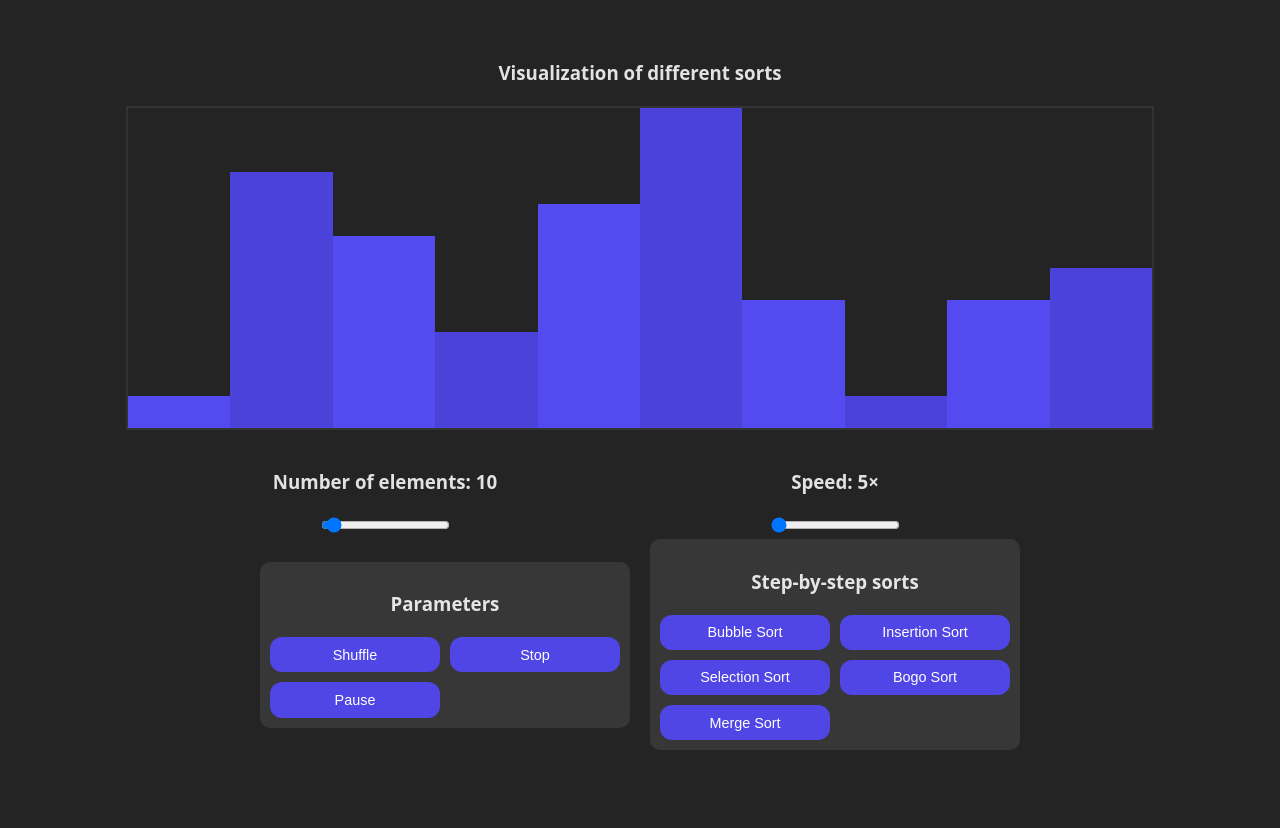
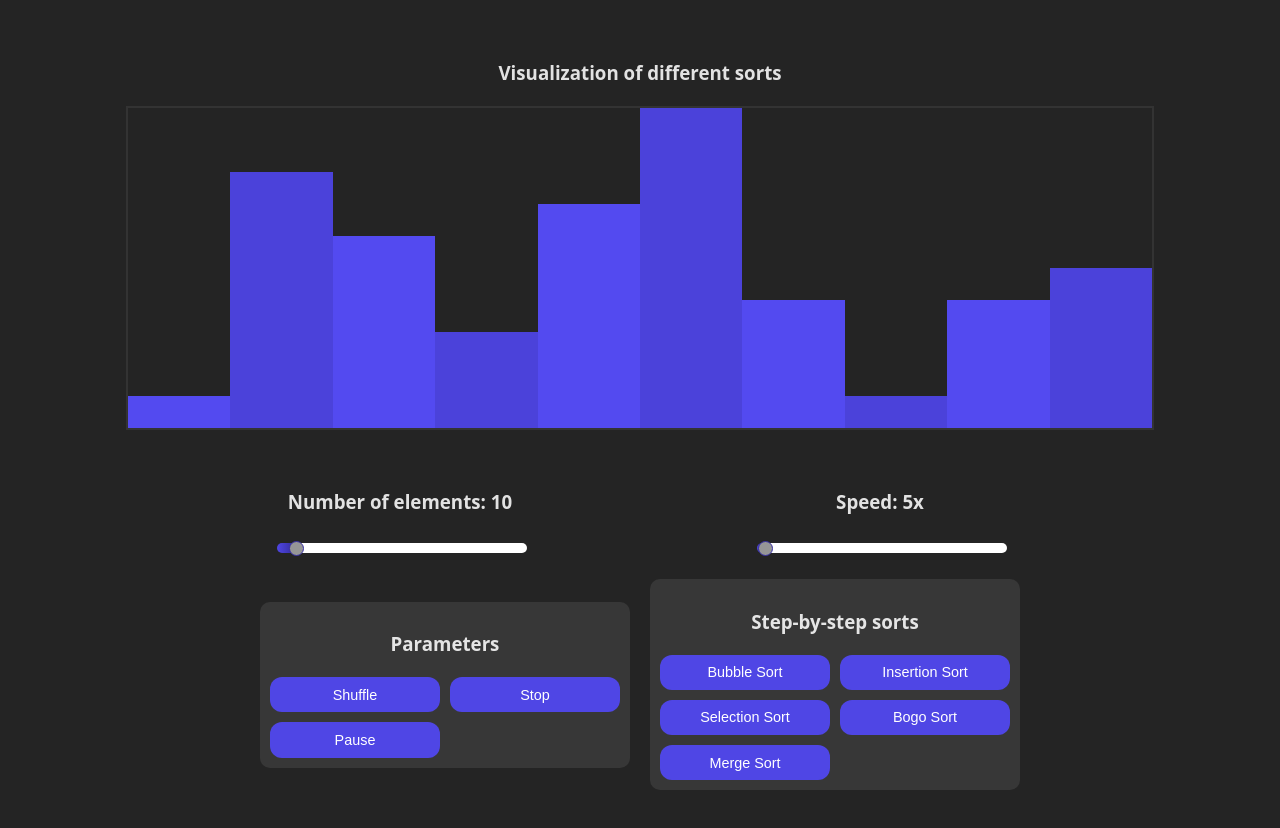
Before and after one commit to KohseyPower/sort, a React (Vite) app: page / in a window 1280 px wide. Before the commit the page ends 800 px from the top, so only its background shows below. Built offline with nearby package versions, Linux system fonts and the light colour scheme.

Commit message:
feat: add a <Slider> component and use it in `Simulator`

```diff
--- a/src/Simulator.styled.tsx
+++ b/src/Simulator.styled.tsx
@@ -45,10 +45,6 @@ export const SlidersContainer = styled.div`
   }
 `;
 
-export const SliderContainer = styled.div`
-  min-width: 250px;
-`;
-
 export const GroupsParametersContainer = styled.div`
   display: flex;
   align-items: center;
--- a/src/Simulator.tsx
+++ b/src/Simulator.tsx
@@ -12,9 +12,9 @@ import { randomSortGenerator } from "./algorithms/RandomSort";
 import Slider from "./UI/Slider/Slider";
 
 export default function Simulator() {
-  const [totalElements, setTotalElements] = useState(10);
+  const [elementCount, setElementCount] = useState(10);
   const [elements, setElements] = useState<number[]>(() => shuffleElements(10));
-  const [pendingElements, setPendingElements] = useState(totalElements);
+  const [nextElementCount, setNextElementCount] = useState(elementCount);
   const [activeIndices, setActiveIndices] = useState<number[]>([]);
   const [isSimulationActive, setIsSimulationActive] = useState(false);
   const [stepDelay, setStepDelay] = useState(200);
@@ -35,12 +35,12 @@ export default function Simulator() {
 
   useEffect(() => {
     const timeout = setTimeout(() => {
-      setTotalElements(pendingElements);
-      setElements(shuffleElements(pendingElements));
+      setElementCount(nextElementCount);
+      setElements(shuffleElements(nextElementCount));
     }, 300);
 
     return () => clearTimeout(timeout);
-  }, [pendingElements]);
+  }, [nextElementCount]);
 
   const runSort = (steps: Generator<{ array: number[]; active: number[] }>) => {
     if (isSimulationActive) return;
@@ -107,7 +107,7 @@ export default function Simulator() {
     setIsSimulationActive(false);
     setIsPaused(false);
     setActiveIndices([]);
-    setElements(shuffleElements(pendingElements));
+    setElements(shuffleElements(nextElementCount));
   };
 
   const handleStep = () => {
@@ -132,7 +132,7 @@ export default function Simulator() {
     <>
       <h3>Visualization of different sorts</h3>
       <Styled.SimulatorContainer>
-        <Styled.Canvas $cols={totalElements}>
+        <Styled.Canvas $cols={elementCount}>
           {elements.map((value, index) => (
             <Styled.Bar
               key={index}
@@ -144,25 +144,22 @@ export default function Simulator() {
         </Styled.Canvas>
         <BurgerMenu>
           <Styled.SlidersContainer>
-            <Styled.SliderContainer>
-              <h3>Number of elements: {totalElements}</h3>
-              <input
-                type="range"
+            <Slider
+              type="countSlider"
+              label="Number of elements"
+              value={nextElementCount}
               min={5}
               max={100}
-                value={pendingElements}
               disabled={isSimulationActive}
-                onChange={(e) => setPendingElements(Number(e.target.value))}
+              onChange={(elementCount) => setNextElementCount(elementCount)}
             />
-            </Styled.SliderContainer>
-            <Styled.SliderContainer>
             <Slider
+              type="speedSlider"
               label="Speed"
               value={stepDelay}
               max={1000}
               onChange={(newSpeed) => setStepDelay(newSpeed)}
             />
-            </Styled.SliderContainer>
           </Styled.SlidersContainer>
           <Styled.GroupsParametersContainer>
             <Styled.GroupParameters>
--- /dev/null
+++ b/src/UI/Slider/CountSlider/CountSlider.tsx
@@ -0,0 +1,36 @@
+import { useEffect, useState } from "react";
+import type { CountSliderProps } from "./CountSlider.types";
+import * as Styled from "../Slider.styled";
+
+export default function CountSlider(props: CountSliderProps) {
+  const [sliderValue, setSliderValue] = useState(props.value);
+
+  useEffect(() => {
+    setSliderValue(props.value);
+  }, [props.value]);
+
+  const handleChange = (e: React.ChangeEvent<HTMLInputElement>) => {
+    const count = Number(e.target.value);
+    setSliderValue(count);
+    props.onChange(count);
+  };
+
+  const percent = ((sliderValue - props.min) / (props.max - props.min)) * 100;
+
+  return (
+    <Styled.SliderContainer>
+      <h3>
+        {props.label}: {sliderValue}
+      </h3>
+      <Styled.RangeInput
+        type="range"
+        disabled={props.disabled}
+        min={props.min}
+        max={props.max}
+        value={sliderValue}
+        onChange={handleChange}
+        $percent={percent}
+      />
+    </Styled.SliderContainer>
+  );
+}
--- /dev/null
+++ b/src/UI/Slider/CountSlider/CountSlider.types.ts
@@ -0,0 +1,3 @@
+import { type CountSlider } from "../utils/SliderType";
+
+export type CountSliderProps = CountSlider;
--- /dev/null
+++ b/src/UI/Slider/Slider.styled.tsx
@@ -0,0 +1,69 @@
+import styled from "styled-components";
+
+export const SliderContainer = styled.div`
+  margin-inline-start: 15px;
+  margin-inline-end: 15px;
+  margin-top: 20px;
+  min-width: 250px;
+  margin-bottom: 20px;
+`;
+
+export const RangeInput = styled.input.attrs({ type: "range" })<{
+  $percent: number;
+}>`
+  -webkit-appearance: none;
+  appearance: none;
+  width: 100%;
+  height: 10px;
+  /* +1% hardcoded to compensate for the thumb width so the gradient visually reaches the center of the handle */
+  background: linear-gradient(
+    90deg,
+    var(--main-color) 0%,
+    var(--main-color-dark) calc(${(props) => props.$percent}% + 1%),
+    white calc(${(props) => props.$percent}% + 1%),
+    white 100%
+  );
+  border-radius: 5px;
+  cursor: pointer;
+
+  /* Thumb */
+  /* Chrome */
+  &::-webkit-slider-thumb {
+    -webkit-appearance: none;
+    appearance: none;
+    width: 15px;
+    height: 15px;
+    border-radius: 50%;
+    background: var(--lighter-background);
+    border: 1px solid var(--main-color-dark);
+  }
+
+  &::-webkit-slider-thumb:hover {
+    background: var(--main-color);
+    border-color: white;
+  }
+
+  &::-webkit-slider-thumb:active {
+    transform: scale(1.3);
+    background: var(--main-color);
+  }
+
+  /* Firefox */
+  &::-moz-range-thumb {
+    width: 15px;
+    height: 15px;
+    border-radius: 50%;
+    background: var(--lighter-background);
+    border: 1px solid var(--main-color-dark);
+  }
+
+  &::-moz-range-thumb:hover {
+    background: var(--main-color);
+    border-color: white;
+  }
+
+  &::-moz-range-thumb:active {
+    transform: scale(1.3);
+    background: var(--main-color);
+  }
+`;
--- a/src/UI/Slider/Slider.tsx
+++ b/src/UI/Slider/Slider.tsx
@@ -1,34 +1,12 @@
-import { useEffect, useState } from "react";
+import CountSlider from "./CountSlider/CountSlider";
 import type { SliderProps } from "./Slider.types";
+import SpeedSlider from "./SpeedSlider/SpeedSlider";
 
 export default function Slider(props: SliderProps) {
-  const [sliderValue, setSliderValue] = useState(() => {
-    return Math.round(props.max / props.value);
-  });
-
-  useEffect(() => {
-    setSliderValue(Math.round(props.max / props.value));
-  }, [props.value, props.max]);
-
-  const handleChange = (e: React.ChangeEvent<HTMLInputElement>) => {
-    const speed = Number(e.target.value);
-    const newDelay = props.max / speed;
-    setSliderValue(speed);
-    props.onChange(newDelay);
-  };
-
-  return (
-    <div>
-      <h3>
-        {props.label}: {sliderValue}×
-      </h3>
-      <input
-        type="range"
-        min={1}
-        max={props.max}
-        value={sliderValue}
-        onChange={handleChange}
-      />
-    </div>
-  );
+  switch (props.type) {
+    case "speedSlider":
+      return <SpeedSlider {...props} />;
+    case "countSlider":
+      return <CountSlider {...props} />;
+  }
 }
--- /dev/null
+++ b/src/UI/Slider/SpeedSlider/SpeedSlider.tsx
@@ -0,0 +1,40 @@
+import { useEffect, useState } from "react";
+import type { SpeedSliderProps } from "./SpeedSlider.types";
+import * as Styled from "../Slider.styled";
+
+const minimum = 1;
+
+export default function SpeedSlider(props: SpeedSliderProps) {
+  const [sliderValue, setSliderValue] = useState(() => {
+    return Math.round(props.max / props.value);
+  });
+
+  useEffect(() => {
+    setSliderValue(Math.round(props.max / props.value));
+  }, [props.value, props.max]);
+
+  const handleChange = (e: React.ChangeEvent<HTMLInputElement>) => {
+    const speed = Number(e.target.value);
+    const newDelay = props.max / speed;
+    setSliderValue(speed);
+    props.onChange(newDelay);
+  };
+
+  const percent = ((sliderValue - minimum) / (props.max - minimum)) * 100;
+
+  return (
+    <Styled.SliderContainer>
+      <h3>
+        {props.label}: {sliderValue}x
+      </h3>
+      <Styled.RangeInput
+        type="range"
+        min={minimum}
+        max={props.max}
+        value={sliderValue}
+        onChange={handleChange}
+        $percent={percent}
+      />
+    </Styled.SliderContainer>
+  );
+}
--- /dev/null
+++ b/src/UI/Slider/SpeedSlider/SpeedSlider.types.ts
@@ -0,0 +1,3 @@
+import { type SpeedSlider } from "../utils/SliderType";
+
+export type SpeedSliderProps = SpeedSlider;
--- a/src/index.css
+++ b/src/index.css
@@ -13,5 +13,10 @@
   -moz-osx-font-smoothing: grayscale;
 
   --light-background: #434343;
+  --lighter-background: #969696;
+
   --main-color: #4f46e5;
+  --main-color-light: #7b6cf6;
+  --main-color-dark: #372fa3;
+  --accent-color: #00bcd4;
 }
```
Also changed, not shown: src/UI/Slider/Slider.types.ts (+3 -18 lines), src/UI/Slider/utils/SliderType.ts (added, +48 -0 lines). Lines whose indentation alone changed are shown as unchanged.
